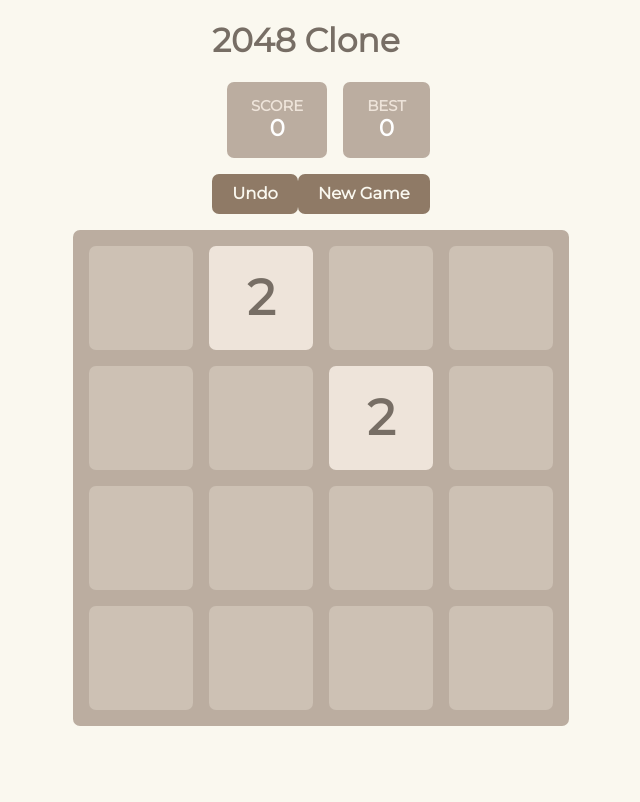
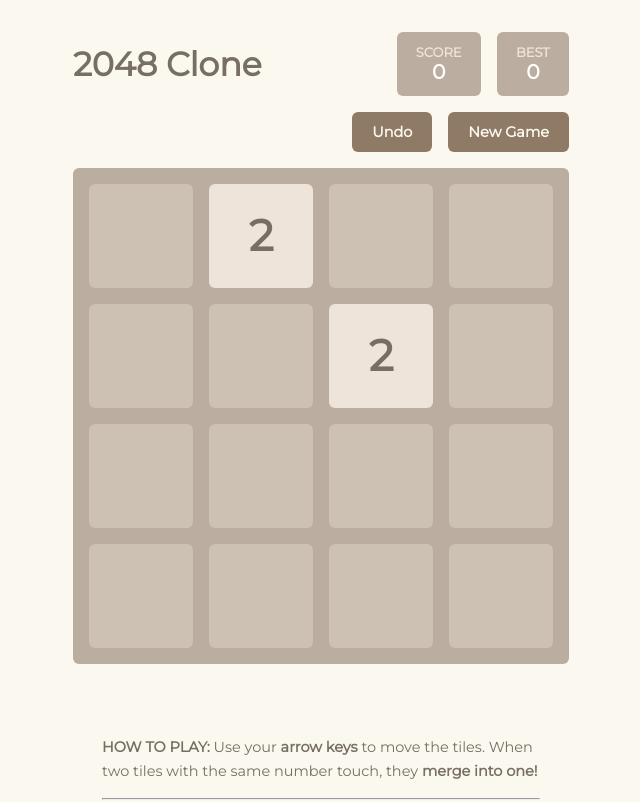
Before and after one commit to zronev/2048-clone, a React (Create React App) app: page / in a window 1280 px wide. Shown: the top 802 px of the page, without its empty margins (319-959 px from the left). Built offline with nearby package versions, Linux system fonts and the light colour scheme.

Commit message:
Styles changes

```diff
--- a/src/scss/_base.scss
+++ b/src/scss/_base.scss
@@ -1,5 +1,5 @@
 body {
-  font-size: calc(12px + 0.35vw);
+  font-size: calc(10px + 0.35vw);
   font-family: 'Montserrat', sans-serif;
 
   color: $main-color;
--- a/src/scss/_variables.scss
+++ b/src/scss/_variables.scss
@@ -23,4 +23,4 @@ $cell-1024-color: #edc53f;
 $cell-2048-color: #edc22e;
 $cell-over-2048-color: #3c3a32;
 
-$border-radius: 7px;
+$border-radius: 6px;
--- a/src/scss/blocks/_buttons.scss
+++ b/src/scss/blocks/_buttons.scss
@@ -1,4 +1,5 @@
 .buttons {
   display: flex;
   justify-content: flex-end;
+  max-width: 100%;
 }
--- /dev/null
+++ b/src/scss/blocks/_game-header.scss
@@ -0,0 +1,8 @@
+.game-header {
+  width: 100%;
+  margin: 0 1rem;
+
+  &__restart {
+    margin-left: 1rem;
+  }
+}
--- a/src/scss/blocks/_game-info.scss
+++ b/src/scss/blocks/_game-info.scss
@@ -1,9 +1,11 @@
 .game-info {
   display: flex;
-  flex-direction: column;
-  width: 100%;
+  align-items: center;
+  margin-top: 2rem;
 
-  &__restart {
-    margin-left: 1rem;
+  &__title {
+    margin: 0;
+    font-size: calc(14px + 1.5vw);
+    width: 100%;
   }
 }
--- a/src/scss/blocks/_grid.scss
+++ b/src/scss/blocks/_grid.scss
@@ -31,11 +31,8 @@
     box-shadow: 0 0 30px 10px rgba(243, 215, 116, 0),
       inset 0 0 0 1px rgba(255, 255, 255, 0);
 
-    animation: appearance 0.25s 1;
-
     &--empty {
       background: $empty-cell-color;
-      animation: none;
     }
 
     &--4 {
@@ -94,11 +91,25 @@
   }
 }
 
-@keyframes appearance {
-  from {
-    transform: scale(0);
-  }
-  to {
-    transform: scale(1);
-  }
-}
+// @keyframes appearance {
+//   from {
+//     transform: scale(0);
+//   }
+//   to {
+//     transform: scale(1);
+//   }
+// }
+
+// @keyframes pop-up {
+//   0% {
+//     transform: scale(0.75);
+//   }
+
+//   50% {
+//     transform: scale(1.25);
+//   }
+
+//   100% {
+//     transform: scale(1);
+//   }
+// }
--- a/src/scss/blocks/_score.scss
+++ b/src/scss/blocks/_score.scss
@@ -4,7 +4,7 @@
   justify-content: space-around;
   align-items: center;
 
-  padding: 1rem 1.5rem;
+  padding: 0.8rem 1.2rem;
   border-radius: $border-radius;
 
   font-weight: bold;
--- a/src/scss/style.scss
+++ b/src/scss/style.scss
@@ -8,6 +8,7 @@
 @import './blocks/main';
 @import './blocks/header';
 @import './blocks/game';
+@import './blocks/game-header';
 @import './blocks/game-info';
 @import './blocks/score-bar';
 @import './blocks/score';
```
